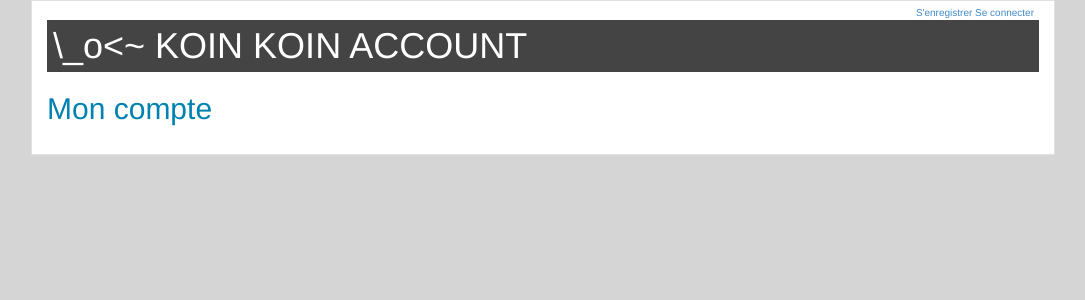
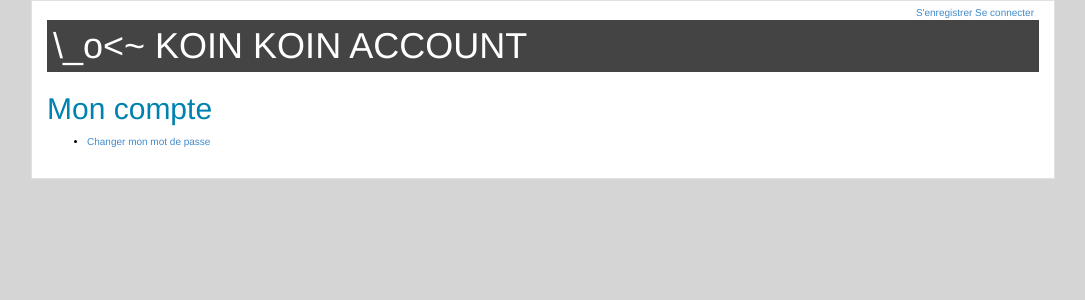
Before and after one commit to bougie/yanos, a Flask app: page /account in a window 1280 px wide. Shown: the top 300 px of the page, without its empty margins (97-1182 px from the left). Run offline with Flask 2, Linux system fonts and the light colour scheme; parts of the project's set-up code (start-up, migrations or seed data) failed here and were passed over; some libraries are stand-ins or nearby versions.

Commit message:
Password link in accounts index

```diff
--- a/yanos/accounts/templates/accounts/index.j2
+++ b/yanos/accounts/templates/accounts/index.j2
@@ -2,4 +2,11 @@
 
 {% block content %}
 <h2>Mon compte</h2>
+<ul>
+	<li>
+		<a href="{{url_for('accounts.password')}}">
+			Changer mon mot de passe
+		</a>
+	</li>
+</ul>
 {% endblock %}
```
